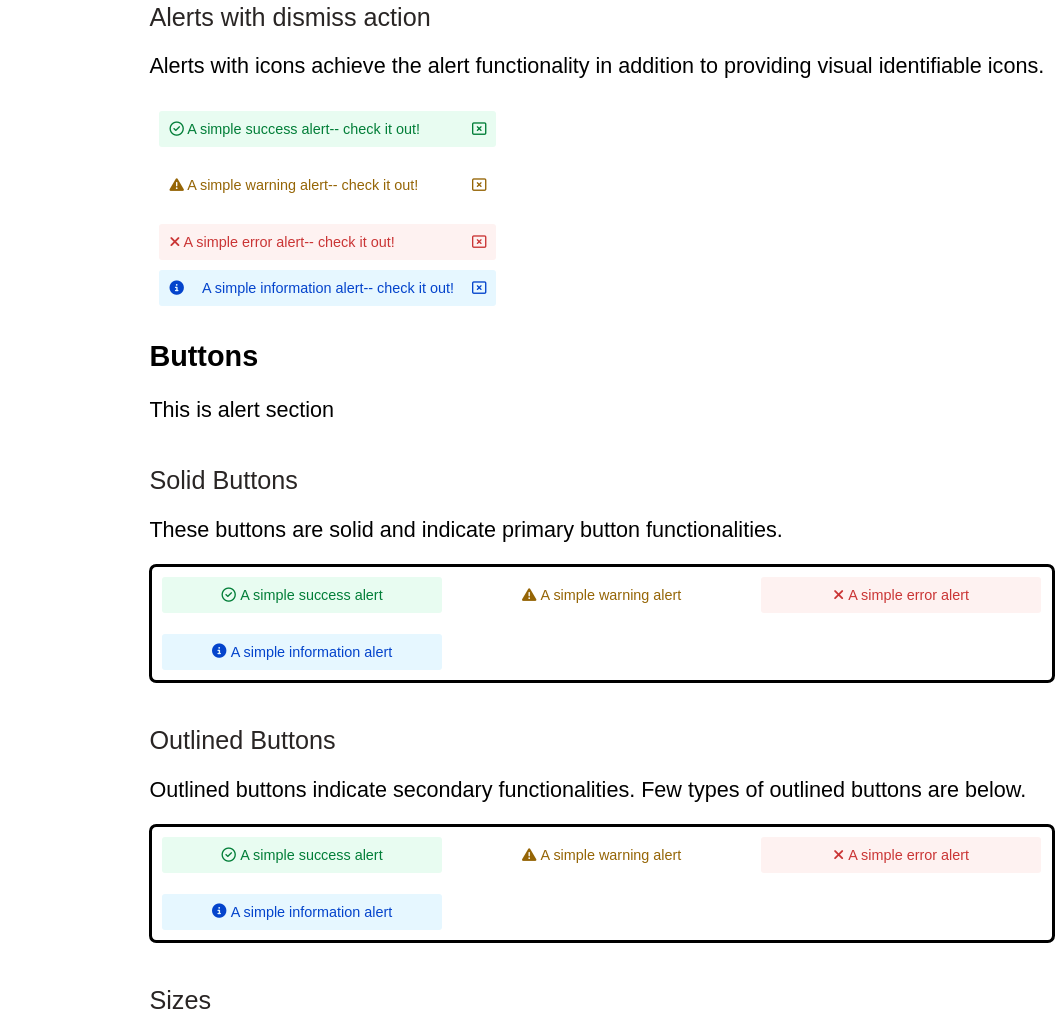
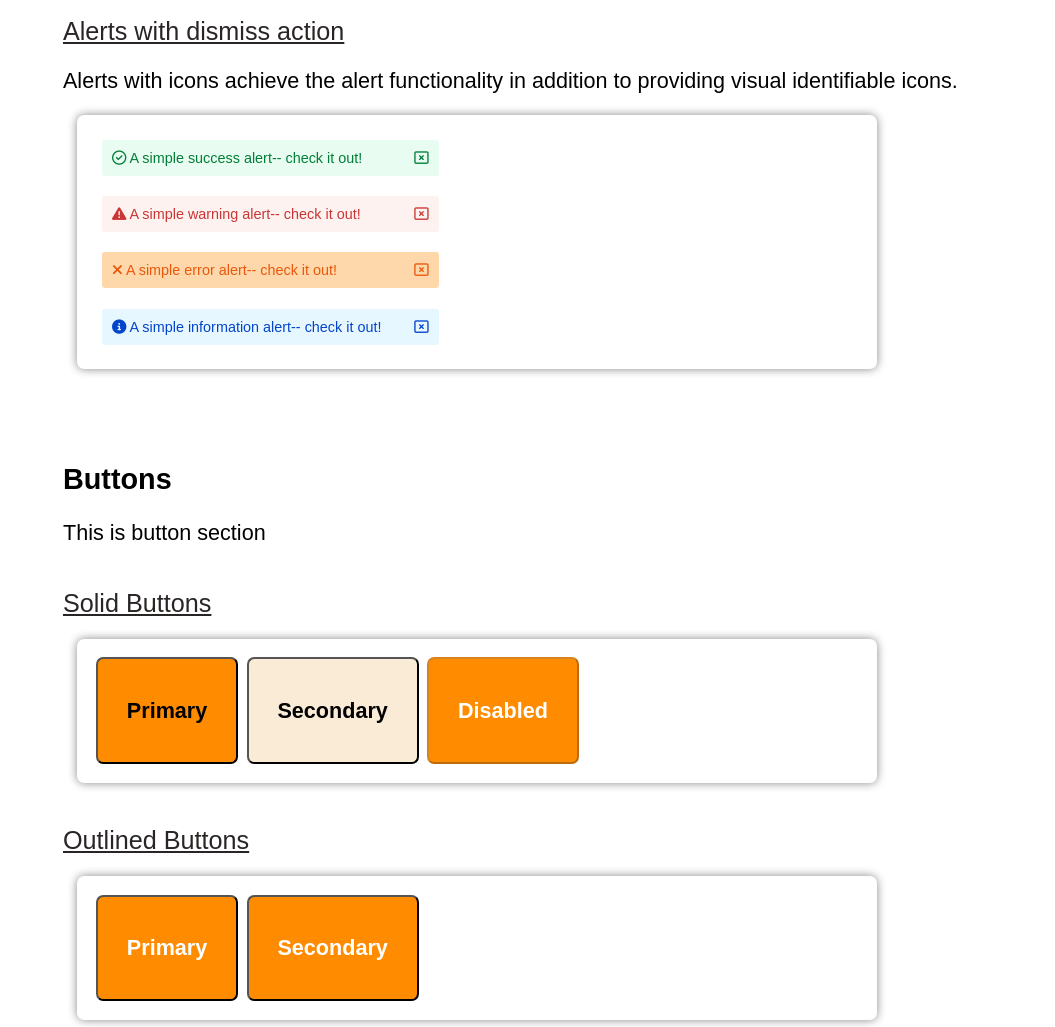
Before and after one commit to sunilvr/elegantUI, a plain HTML site: page docs.html in a window 1280 px wide. Shown: the part 1065-2092 px from the top of the page, without its empty margins (225-1280 px from the left). Drawn offline with Linux system fonts and the light colour scheme.

Commit message:
feature: code refactoring

```diff
--- a/components/alerts/alert.css
+++ b/components/alerts/alert.css
@@ -42,14 +42,14 @@
 .alert-warning,
 .alert-warning-icon,
 .alert-warning-close{
-    background-color: var(--warning-bg);
+    background-color: var(--warning-background);
     color: var(--warning-txt-color);
 }
 
 .alert-error,
 .alert-error-icon,
 .alert-error-close{
-    background-color: var(--error-bg);
+    background-color: var(--error-background);
     color: var(--error-txt-color);
 }
 
--- a/components/buttons/buttons.css
+++ b/components/buttons/buttons.css
@@ -0,0 +1,20 @@
+.btn{
+    border-radius:0.5rem;
+    padding:0.3rem 0.3rem 0.3rem 0.3 rem;
+    margin:0.3rem 0.3rem 0.3rem 0.3rem;
+    height:auto;
+    width:auto;
+    display: inline-block;
+    cursor: pointer;
+
+}
+
+.primary-btn{
+    background-color: var(--primary-color);
+    color: black;
+}
+
+.secondary-btn{
+    background-color: var(--secondary-color);
+    color: black;
+}
--- a/docs.css
+++ b/docs.css
@@ -1,8 +1,9 @@
 .docs-container{
     display:grid;
+    margin-right: 1rem;;
     grid-gap:1rem;
-    grid-template-columns: 25rem 1fr;
-    grid-template-rows: 10rem 1fr 1fr 1fr 1fr 10rem;
+    grid-template-columns: 18rem 1fr;
+    grid-template-rows: 6rem 1fr 1fr 1fr 1fr 4rem;
     grid-template-areas: "header header"
     "side-area main-area"
     "side-area main-area"
@@ -13,12 +14,14 @@
 
 .docs-header{
     grid-area: header;
-    background-color: antiquewhite;
+    background-color: var(--secondary-color);
     display: flex;
     flex-direction: row;
     align-items: center;
     justify-content: space-between;
     flex-wrap: wrap;
+    position: sticky;
+    top:0;
 }
 
 header{
@@ -28,7 +31,7 @@ header{
     align-items: center;
     padding: 1rem 1rem;
     width: 100%;
-    background-color: antiquewhite;
+    background-color: var(--secondary-color);
 }
 
 .docs-header a{
@@ -42,10 +45,15 @@ header{
     display: flex;
     flex-direction: column;
     padding-left: 1rem;
+    position: fixed;
+    z-index: 1;
+    top: 7rem;
+    left: 0;
+    overflow-x: hidden;
 }
 
 .side-bar h2{
-    font-size: 2rem;
+    font-size: 1.5rem;
 }
 
 .side-bar ul{
@@ -60,9 +68,21 @@ header{
     margin-bottom: 1rem;
 }
 
+.side-bar a:hover{
+    color:var(--primary-color);
+    background-color: var(--secondary-color);
+    border-radius: 0.5rem;
+    width:auto;
+    padding:0.5rem 0.5rem;
+}
+
 .main-bar{
     grid-area: main-area;
     background-color: white;
+    display:flex;
+    flex-direction: column;
+    flex-wrap:wrap;
+    padding:1rem;
 }
 
 .document-section{
@@ -70,14 +90,10 @@ header{
     flex-direction: column;
     flex-wrap: wrap;
     display:block;
-    overflow-y: scroll;
-    scrollbar-color: green;
-    scrollbar-width: thin;
 }
 
-.footer-section{
+.docs-footer-section{
     grid-area: footer;
-    background-color: antiquewhite;
 }
 
 .component-types{
@@ -90,23 +106,39 @@ header{
     font-style: normal;
     color: #292524;
     font-weight: normal;
+    text-decoration: underline ;
 }
 
 .component-container{
     margin-top: 3rem;
 }
 
+.component-section{
+    margin-bottom:6.5rem;
+}
+
 .comp-container-content-column{
     display:flex;
     flex-direction: column;
+    flex-wrap: wrap;
+    box-shadow: 0 0 10px #888888;
+    border-radius: 0.5rem;
+    width:80%;
+    min-height: 8rem;
+    height: auto;
+    margin-left: 1rem;
+    padding: 1rem 1rem 1rem 1rem;
 }
 
 .comp-container-content-row{
     display:flex;
     flex-direction: row;
-    min-height: 6rem;
+    flex-wrap: wrap;
+    box-shadow: 0 0 10px #888888;
+    border-radius: 0.5rem;
+    width:80%;
+    min-height: 8rem;
     height: auto;
-    flex-wrap: wrap;
-    border-radius: 0.5rem;
-    border-style:solid;
+    margin-left: 1rem;
+    padding: 1rem 1rem 1rem 1rem;
 }
--- a/docs.html
+++ b/docs.html
@@ -7,6 +7,7 @@
     <title>elegantUI</title>
     <link href="styles.css" rel="stylesheet" />
     <link href="/components/alerts/alert.css" rel="stylesheet" />
+    <link href="/components/buttons/buttons.css" rel="stylesheet" />
     <link href="docs.css" rel="stylesheet" />
     <script src="https://kit.fontawesome.com/5085ec57f6.js" crossorigin="anonymous"></script>
 </head>
@@ -32,7 +33,7 @@
         </div>
         <div class="main-bar">
             <div class="document-section">
-                <section id="alert">
+                <section class="component-section" id="alert">
                     <h1 class="component-types">Alerts</h1>
                     <p>An alert displays a short, important message in a way that attracts the user's attention without
                     interrupting the user's task.</p>
@@ -100,7 +101,6 @@
                                     <i class="far fa-window-close"></i>
                                 </div>
                             </div>
-                            </div>
                             <div class="alert-error-close">
                                 <div>
                                     <i class="fas fa-times"></i>
@@ -111,8 +111,10 @@
                                 </div>
                             </div>
                             <div class="alert-info-close">
-                                <i class="fas fa-info-circle"></i>
-                                <span class="p-md">A simple information alert-- check it out!</span>
+                                <div>
+                                    <i class="fas fa-info-circle"></i>
+                                    <span class="p-md">A simple information alert-- check it out!</span>
+                                </div>
                                 <div class="alert-dismiss">
                                     <i class="far fa-window-close"></i>
                                 </div>
@@ -190,51 +192,22 @@
                         </div>
                     </div>
                 </section>-->
-                <section id="buttons">
+                <section class="component-section" id="buttons">
                     <h1 class="component-types">Buttons</h1>
-                    <p>This is alert section</p>
+                    <p>This is button section</p>
                     <div class="component-container">
                         <h2 class="sub-component-types">Solid Buttons</h2>
-                        <p>These buttons are solid and indicate primary button functionalities.</p>
                         <div class="comp-container-content-row">
-                            <div class="alert-success-icon">
-                                <i class="far fa-check-circle"></i>
-                                <span class="p-md">A simple success alert</span>
-                            </div>
-                            <div class="alert-warning-icon">
-                                <i class="fas fa-exclamation-triangle"></i>
-                                <span class="p-md">A simple warning alert</span>
-                            </div>
-                            <div class="alert-error-icon">
-                                <i class="fas fa-times"></i>
-                                <span class="p-md">A simple error alert</span>
-                            </div>
-                            <div class="alert-info-icon">
-                                <i class="fas fa-info-circle"></i>
-                                <span class="p-md">A simple information alert</span>
-                            </div>
+                            <button class="btn primary-btn">Primary</button>
+                            <button class="btn secondary-btn">Secondary</button>
+                            <button class="btn" disabled="disabled">Disabled</button>
                         </div>
                     </div>
                     <div class="component-container">
                         <h2 class="sub-component-types">Outlined Buttons</h2>
-                        <p>Outlined buttons indicate secondary functionalities. Few types of outlined buttons are below.</p>
                         <div class="comp-container-content-row">
-                            <div class="alert-success-icon">
-                                <i class="far fa-check-circle"></i>
-                                <span class="p-md">A simple success alert</span>
-                            </div>
-                            <div class="alert-warning-icon">
-                                <i class="fas fa-exclamation-triangle"></i>
-                                <span class="p-md">A simple warning alert</span>
-                            </div>
-                            <div class="alert-error-icon">
-                                <i class="fas fa-times"></i>
-                                <span class="p-md">A simple error alert</span>
-                            </div>
-                            <div class="alert-info-icon">
-                                <i class="fas fa-info-circle"></i>
-                                <span class="p-md">A simple information alert</span>
-                            </div>
+                                <button class="btn">Primary</button>
+                                <button class="btn">Secondary</button>
                         </div>
                     </div>
                     <div class="component-container">
@@ -276,25 +249,25 @@
                         </div>
                     </div>
                 </section>
-                <section id="badges">
-                    <h1>Badges</h1>
-                    <p>This is alert section</p>
+                <section class="component-section" id="badges">
+                    <h1 class="component-types">Badges</h1>
+                    <p>This is badges section</p>
                 </section>
-                <section id="cards">
-                    <h1>Cards</h1>
-                    <p>This is alert section</p>
+                <section class="component-section" id="cards">
+                    <h1 class="component-types">Cards</h1>
+                    <p>This is cards section</p>
                 </section>
-                <section id="images">
-                    <h1>Images</h1>
-                    <p>This is alert section</p>
+                <section class="component-section" id="images">
+                    <h1 class="component-types">Images</h1>
+                    <p>This is images section</p>
                 </section>
-                <section id="inputs">
-                    <h1>Inputs</h1>
-                    <p>This is alert section</p>
+                <section class="component-section" id="inputs">
+                    <h1 class="component-types">Inputs</h1>
+                    <p>This is inputs section</p>
                 </section>
             </div>
         </div>
-        <div class="footer-section">
+        <div class="footer-section docs-footer-section">
             <h2>Copyrights reserved by <span style="font-style: italic;
             color:#c2410c"> Sunil Components</span></h2>
             <h2>Contact us at <span style="font-style: italic;
--- a/styles.css
+++ b/styles.css
@@ -3,10 +3,13 @@
     --success-txt-color: #027e38;
     --info-background: #e6f7ff;
     --info-txt-color: #0444cc;
-    --warning-background: #fefbe6;
-    --warning-txt-color: #956506;
-    --error-bg: #fef2f1;
-    --error-txt-color: #ca3535;
+    --error-background: #fed7aa;
+    --error-txt-color: #ea580c;
+    --warning-background: #fef2f1;
+    --warning-txt-color: #ca3535;
+    --primary-color:darkorange;
+    --secondary-color:antiquewhite;
+    --logo-color:#c2410c;
 }
 
 html{
@@ -31,7 +34,7 @@ body{
     align-items: center;
     padding: 1rem 1rem;
     width: 100%;
-    background-color: antiquewhite;
+    background-color: var(--secondary-color);
 }
 
 .header_nav{
@@ -58,7 +61,7 @@ a{
 
 .logo a .logo_span{
     font-style: normal;
-    color: #c2410c;
+    color: var(--logo-color);
     padding-left: 0.2rem;
     font-size: 2rem;
 }
@@ -69,20 +72,22 @@ a{
     align-items: center;
     width: 100%;
     flex-wrap:wrap;
-    background-color: antiquewhite;
+    background-color: var(--secondary-color);
     padding: 1rem 1rem 1rem 1rem;
     justify-content: center;
     flex-grow: 1;
 }
 
 button{
-    background-color: darkorange;
+    background-color: var(--primary-color);
+    /*background-color: #f97316;*/
     color: white;
     padding: 1rem 2rem;
-    border-radius: 1rem;
+    border-radius: 0.5rem;
     font-weight:bolder;
     font-size: 1.5rem;
     width: 15rem;
+    cursor: pointer;
 }
 
 .hero-section button{
@@ -129,8 +134,8 @@ p{
 
 .footer-section{
     display: flex;
-    background-color: antiquewhite;
-    min-height: 12rem;
+    background-color: var(--secondary-color);
+    min-height: 8rem;
     text-align: center;
     flex-direction: row;
     justify-content: space-between;
```
Also changed, not shown: index.html (+1 -1 lines).
